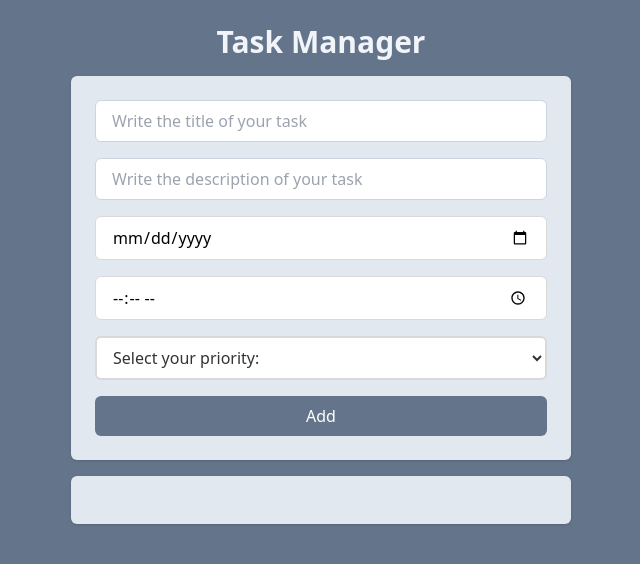
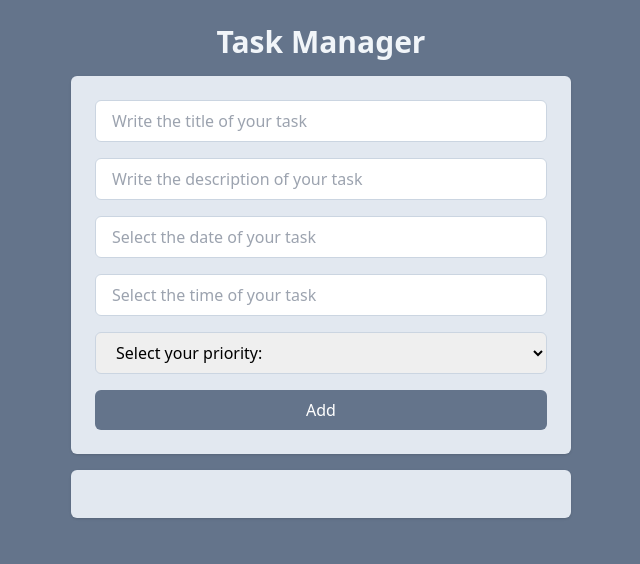
Before and after one commit to PedroPereira10/React---App, a React (Vite) app: page / in a window 1280 px wide. Shown: the top 564 px of the page, without its empty margins (319-959 px from the left). Built offline with nearby package versions, Linux system fonts and the light colour scheme.

Commit message:
Little Changement

```diff
--- a/src/components/AddTask.jsx
+++ b/src/components/AddTask.jsx
@@ -7,6 +7,8 @@ function AddTask({ onAddTaskSubmit }) {
   const [date, setDate] = useState("");
   const [time, setTime] = useState("");
   const [priority, setPriority] = useState("");
+  const [dateInputType, setDateInputType] = useState("text");
+  const [timeInputType, setTimeInputType] = useState("text");
 
   return (
     <div className="space-y-4 p-6 bg-slate-200 rounded-md shadow flex flex-col">
@@ -23,38 +25,29 @@ function AddTask({ onAddTaskSubmit }) {
         onChange={(event) => setDescription(event.target.value)}
       />
       <Input
-        type="date"
+        type={dateInputType}
+        placeholder={
+          dateInputType === "text" ? "Select the date of your task" : ""
+        }
         value={date}
         onChange={(event) => setDate(event.target.value)}
-        size="large"
-        style={{
-          backgroundColor: "#fff",
-          borderColor: "#d9d9d9",
-        }}
+        onFocus={() => setDateInputType("date")}
+        onBlur={() => !date && setDateInputType("text")}
       />
       <Input
-        type="time"
+        type={timeInputType}
+        placeholder={
+          timeInputType === "text" ? "Select the time of your task" : ""
+        }
         value={time}
         onChange={(event) => setTime(event.target.value)}
-        size="large"
-        style={{
-          backgroundColor: "#fff",
-          borderColor: "#d9d9d9",
-        }}
+        onFocus={() => setTimeInputType("time")}
+        onBlur={() => !time && setTimeInputType("text")}
       />
       <select
         value={priority}
         onChange={(event) => setPriority(event.target.value)}
-        style={{
-          backgroundColor: "white",
-          border: "2px solid #d9d9d9",
-          borderRadius: "6px",
-          padding: "8px 12px",
-          fontSize: "16px",
-          color: "#333",
-          width: "100%",
-          minHeight: "40px",
-        }}
+        className="border border-slate-300 outline-slate-400 px-4 py-2 rounded-md"
       >
         <option value="">Select your priority:</option>
         <option value="low">🟢 Low</option>
```
